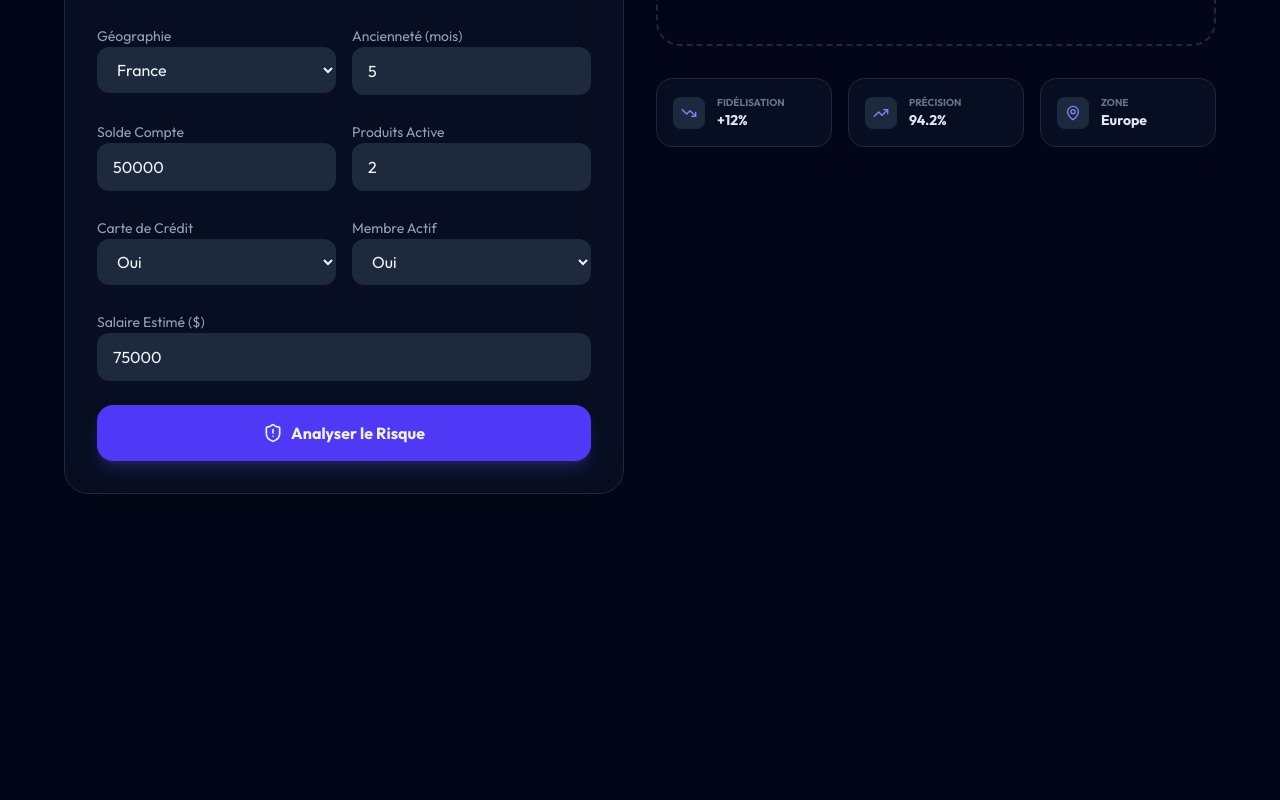
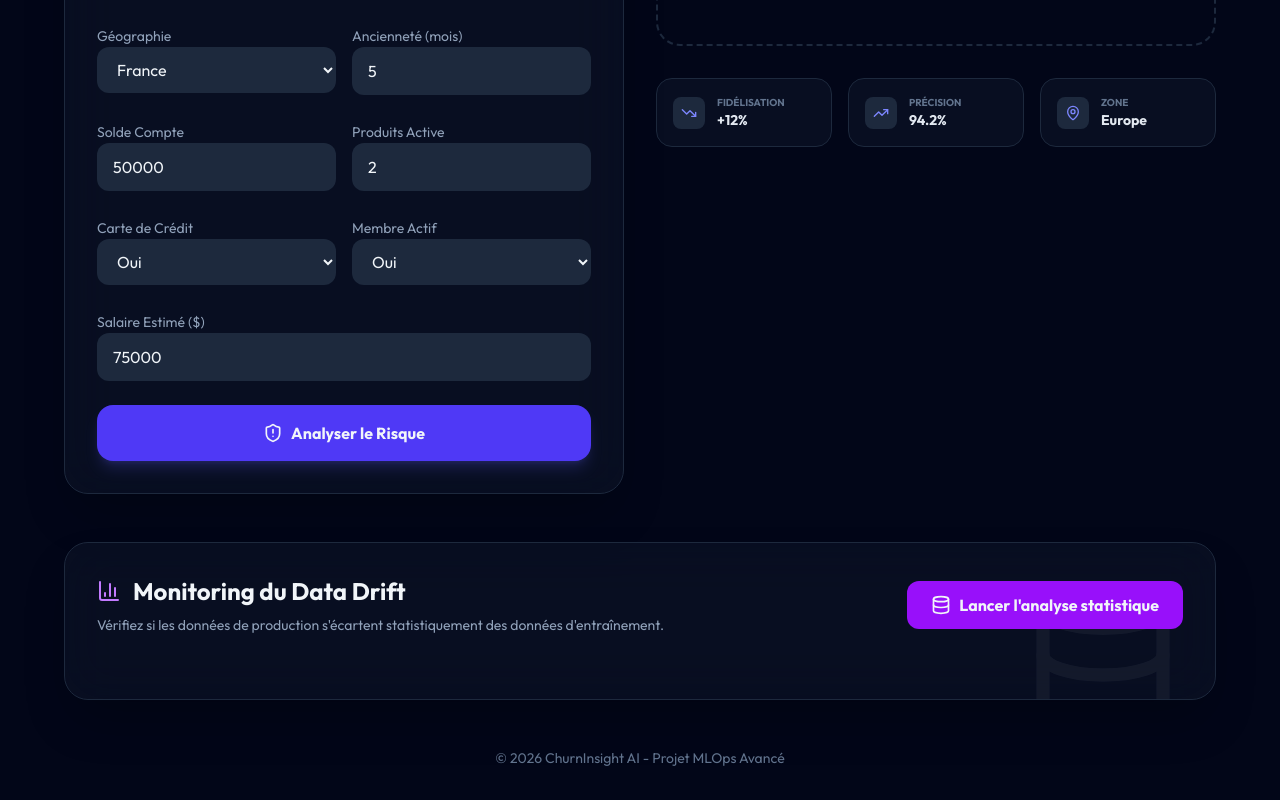
Before and after one commit to MarouaHattab/bank-churn-mlops, a React (Vite) app in the folder frontend/: page / in a window 1280 px wide. Shown: the part 360-1160 px from the top of the page. Before the commit the page ends 886 px from the top, so only its background shows below. Built offline with nearby package versions, Linux system fonts and the light colour scheme.

Commit message:
feat: add data drift monitoring section to react frontend

```diff
--- a/frontend/src/App.jsx
+++ b/frontend/src/App.jsx
@@ -11,7 +11,10 @@ import {
   DollarSign,
   Calendar,
   AlertCircle,
-  CheckCircle2
+  CheckCircle2,
+  Database,
+  BarChart3,
+  RefreshCw
 } from 'lucide-react';
 import { motion, AnimatePresence } from 'framer-motion';
 
@@ -33,6 +36,10 @@ function App() {
   const [loading, setLoading] = useState(false);
   const [result, setResult] = useState(null);
   const [error, setError] = useState(null);
+
+  // States for Drift Detection
+  const [driftLoading, setDriftLoading] = useState(false);
+  const [driftResult, setDriftResult] = useState(null);
 
   const handleChange = (e) => {
     const { name, value } = e.target;
@@ -70,6 +77,19 @@ function App() {
     }
   };
 
+  const handleDriftCheck = async () => {
+    setDriftLoading(true);
+    try {
+      const response = await axios.post(`${API_URL}/drift/check?threshold=0.05`);
+      setDriftResult(response.data);
+    } catch (err) {
+      console.error("Drift check error:", err);
+      alert("Erreur lors de la vérification du drift.");
+    } finally {
+      setDriftLoading(false);
+    }
+  };
+
   return (
     <div className="min-h-screen bg-slate-950 text-slate-100 p-4 md:p-8 font-['Outfit']">
       <div className="max-w-6xl mx-auto">
@@ -93,7 +113,7 @@ function App() {
           </p>
         </header>
 
-        <div className="grid lg:grid-cols-2 gap-8 items-start">
+        <div className="grid lg:grid-cols-2 gap-8 items-start mb-12">
           {/* Left: Form */}
           <motion.div
             initial={{ opacity: 0, x: -20 }}
@@ -209,7 +229,7 @@ function App() {
             </form>
           </motion.div>
 
-          {/* Right: Results */}
+          {/* Right: Results & Stats */}
           <div className="space-y-8">
             <AnimatePresence mode="wait">
               {!result && !error && !loading && (
@@ -318,6 +338,79 @@ function App() {
             </div>
           </div>
         </div>
+
+        {/* Data Drift Section (New) */}
+        <motion.div
+          initial={{ opacity: 0, y: 20 }}
+          animate={{ opacity: 1, y: 0 }}
+          className="bg-slate-900/50 backdrop-blur-xl border border-slate-800 p-8 rounded-3xl shadow-2xl overflow-hidden relative"
+        >
+          <div className="absolute top-0 right-0 p-8 opacity-5">
+            <Database className="w-40 h-40" />
+          </div>
+
+          <div className="flex flex-col md:flex-row justify-between items-start md:items-center gap-6 mb-8 relative">
+            <div>
+              <h2 className="text-2xl font-bold flex items-center gap-3 mb-2">
+                <BarChart3 className="w-6 h-6 text-purple-400" />
+                Monitoring du Data Drift
+              </h2>
+              <p className="text-slate-400 text-sm">
+                Vérifiez si les données de production s'écartent statistiquement des données d'entraînement.
+              </p>
+            </div>
+            <button
+              onClick={handleDriftCheck}
+              disabled={driftLoading}
+              className="flex items-center gap-2 bg-purple-600 hover:bg-purple-500 px-6 py-3 rounded-xl font-bold transition-all disabled:opacity-50"
+            >
+              {driftLoading ? (
+                <RefreshCw className="w-5 h-5 animate-spin" />
+              ) : (
+                <Database className="w-5 h-5" />
+              )}
+              Lancer l'analyse statistique
+            </button>
+          </div>
+
+          <AnimatePresence>
+            {driftResult && (
+              <motion.div
+                initial={{ opacity: 0, height: 0 }}
+                animate={{ opacity: 1, height: 'auto' }}
+                className="grid md:grid-cols-3 gap-6 pt-6 border-t border-slate-800"
+              >
+                <div className="p-6 bg-slate-800/50 rounded-2xl">
+                  <div className="text-slate-400 text-xs font-bold uppercase mb-2">Features Analysées</div>
+                  <div className="text-4xl font-bold text-white">{driftResult.features_analyzed}</div>
+                </div>
+                <div className="p-6 bg-slate-800/50 rounded-2xl">
+                  <div className="text-slate-400 text-xs font-bold uppercase mb-2">Features avec Drift</div>
+                  <div className={`text-4xl font-bold ${driftResult.features_drifted > 0 ? 'text-amber-400' : 'text-emerald-400'}`}>
+                    {driftResult.features_drifted}
+                  </div>
+                </div>
+                <div className="p-6 rounded-2xl flex items-center justify-center border border-slate-800">
+                  {driftResult.features_drifted === 0 ? (
+                    <div className="text-center">
+                      <CheckCircle2 className="w-10 h-10 text-emerald-400 mx-auto mb-2" />
+                      <span className="text-emerald-400 font-bold">Modèle Stable</span>
+                    </div>
+                  ) : (
+                    <div className="text-center">
+                      <ShieldAlert className="w-10 h-10 text-amber-400 mx-auto mb-2" />
+                      <span className="text-amber-400 font-bold">Réentraînement Recommandé</span>
+                    </div>
+                  )}
+                </div>
+              </motion.div>
+            )}
+          </AnimatePresence>
+        </motion.div>
+
+        <footer className="mt-12 text-center text-slate-500 text-sm">
+          <p>&copy; 2026 ChurnInsight AI - Projet MLOps Avancé</p>
+        </footer>
       </div>
     </div>
   );
```
